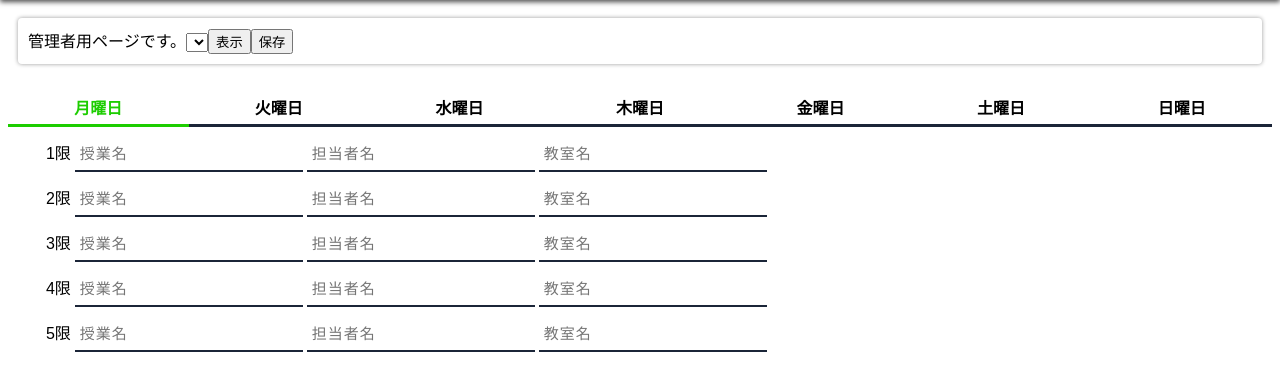
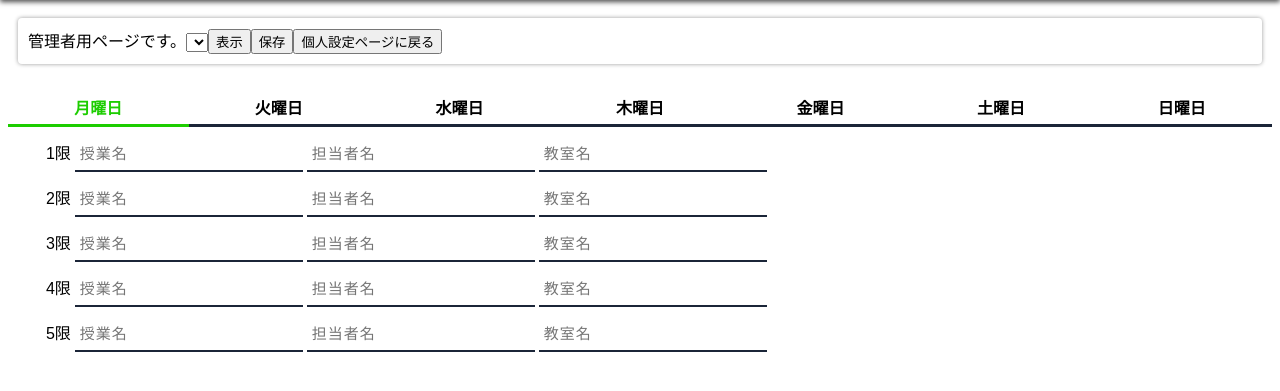
Before and after one commit to kzmw/university-life-useful-bot, a Flask app: template templates/admin.html in a window 1280 px wide. Shown: the part 50-441 px from the top of the page. Run offline with Flask 2, Linux system fonts and the light colour scheme; the template is opened without the code that fills it, so the values that code supplies are empty; some libraries are stand-ins or nearby versions.

Commit message:
admin.html

```diff
--- a/templates/admin.html
+++ b/templates/admin.html
@@ -149,7 +149,11 @@
       for (var k=0;k<=user_data.length - 1;k++){
         select_option += '<option value="' + String(k) + '">' + user_data[k][1] + '</option>'
       }
-    document.getElementById("user_information").innerHTML = '管理者用ページです。<select id="user_select" size="1">' + select_option + '</select><button type="button" onclick="select_change()">表示</button><button type="button" onclick="submit()">保存</button>';
+    document.getElementById("user_information").innerHTML = '管理者用ページです。<select id="user_select" size="1">' + select_option + '</select><button type="button" onclick="select_change()">表示</button><button type="button" onclick="submit()">保存</button><button type="button" onclick="edit()">個人設定ページに戻る</button>';
+    }
+
+    function edit(){
+      location.href="https://university-life-useful-bot.herokuapp.com/edit";
     }
 
     function select_change() {
```
